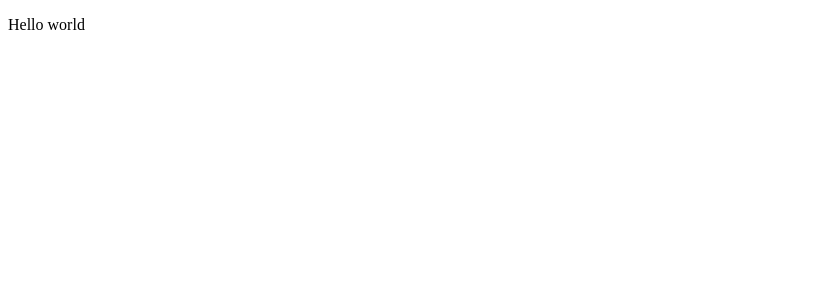
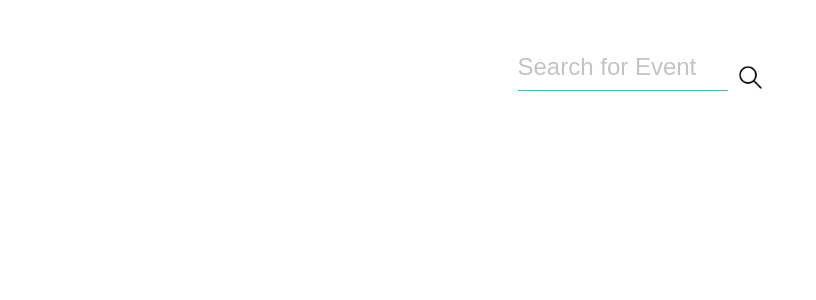
Before and after one commit to GSG-K3/rooms-booker, a React (Create React App) app in the folder client/: page / in a window 1280 px wide. Shown: the top 300 px of the page, without its empty margins (0-816 px from the left). Built offline with nearby package versions, Linux system fonts and the light colour scheme.

Commit message:
#22 update path for components

```diff
--- a/client/src/App.js
+++ b/client/src/App.js
@@ -1,16 +1,18 @@
-import React from 'react';
+import React from 'react'
 
-function App() {
+import SerachEvent from './components/Common/SerachEvent/SearchEvent.js'
+
+function App () {
   return (
+
     <div className="App">
       <header className="App-header">
-        <p>
-          Hello world
-        </p>
+        <SerachEvent/>
+      </header>
 
-      </header>
     </div>
-  );
+
+  )
 }
 
-export default App;
+export default App
--- /dev/null
+++ b/client/src/components/Common/SerachEvent/SearchEvent.css
@@ -0,0 +1,38 @@
+
+*{
+    margin: 0;
+    padding: 0;
+
+
+}
+
+.SearchEvent{
+  margin-top: 50px;
+   display: flex;
+   justify-content: center;
+
+}
+
+
+
+input[type=text]{
+    width: 210px;
+    height: 40px;
+    display: inline-block;
+    border: none;
+    border-bottom: 1px solid #4FB2AA ;
+}
+
+input::placeholder{
+    color: #C4C4C4;
+    font-size: 24px;
+}
+.Search{
+    margin-top: 15px;
+}
+.Search_logo{
+
+    margin-left: 10px;
+    width: 25px;
+    height: 25px;
+}
--- /dev/null
+++ b/client/src/components/Common/SerachEvent/SearchEvent.js
@@ -0,0 +1,24 @@
+import React from 'react'
+import './SearchEvent.css'
+import Serachlogo from '../../../Images/Serach.png'
+
+function SearchEvent () {
+  return (
+
+    <div className='SearchEvent'>
+      <div>
+        <input type='text'
+          placeholder='Search for Event '
+        />
+      </div>
+      <div className='Search'>
+        <img
+          className='Search_logo'
+          src={Serachlogo}
+          alt='logo'/>
+      </div>
+    </div>
+
+  )
+}
+export default SearchEvent
```
